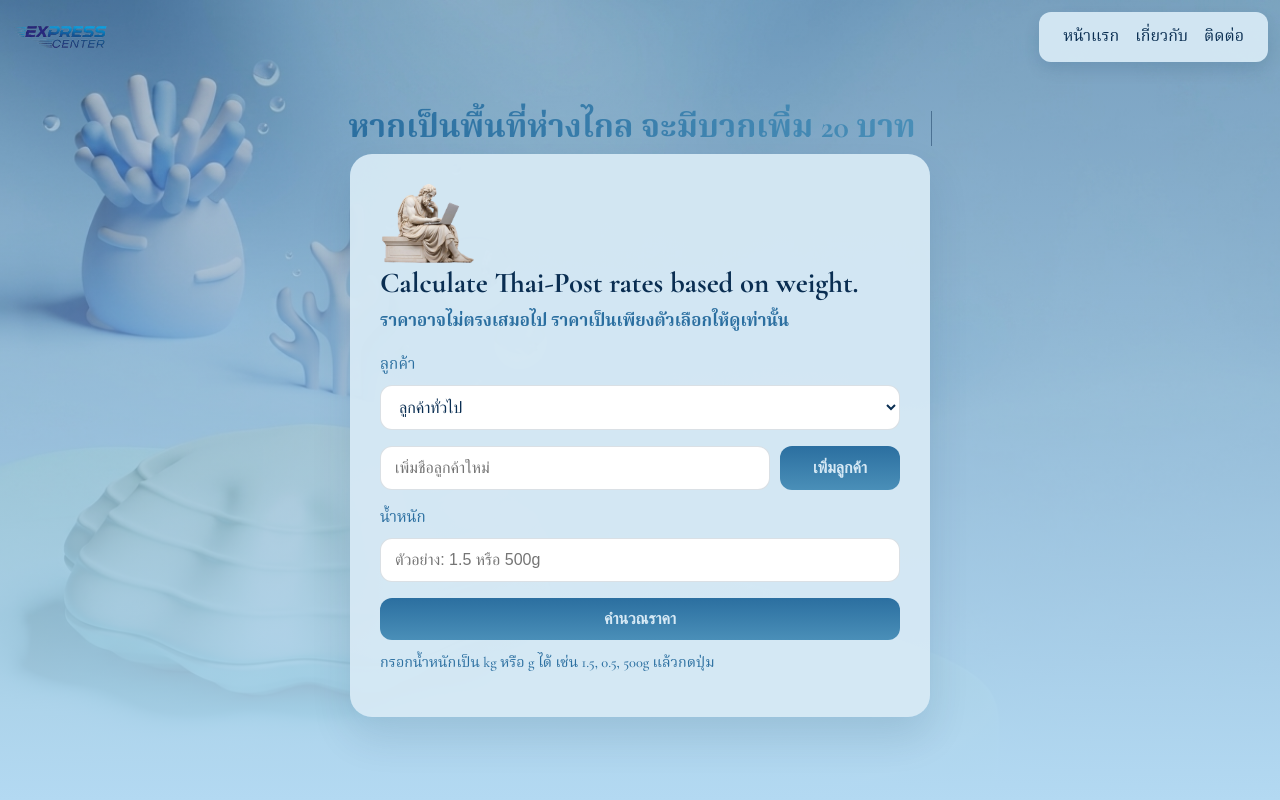
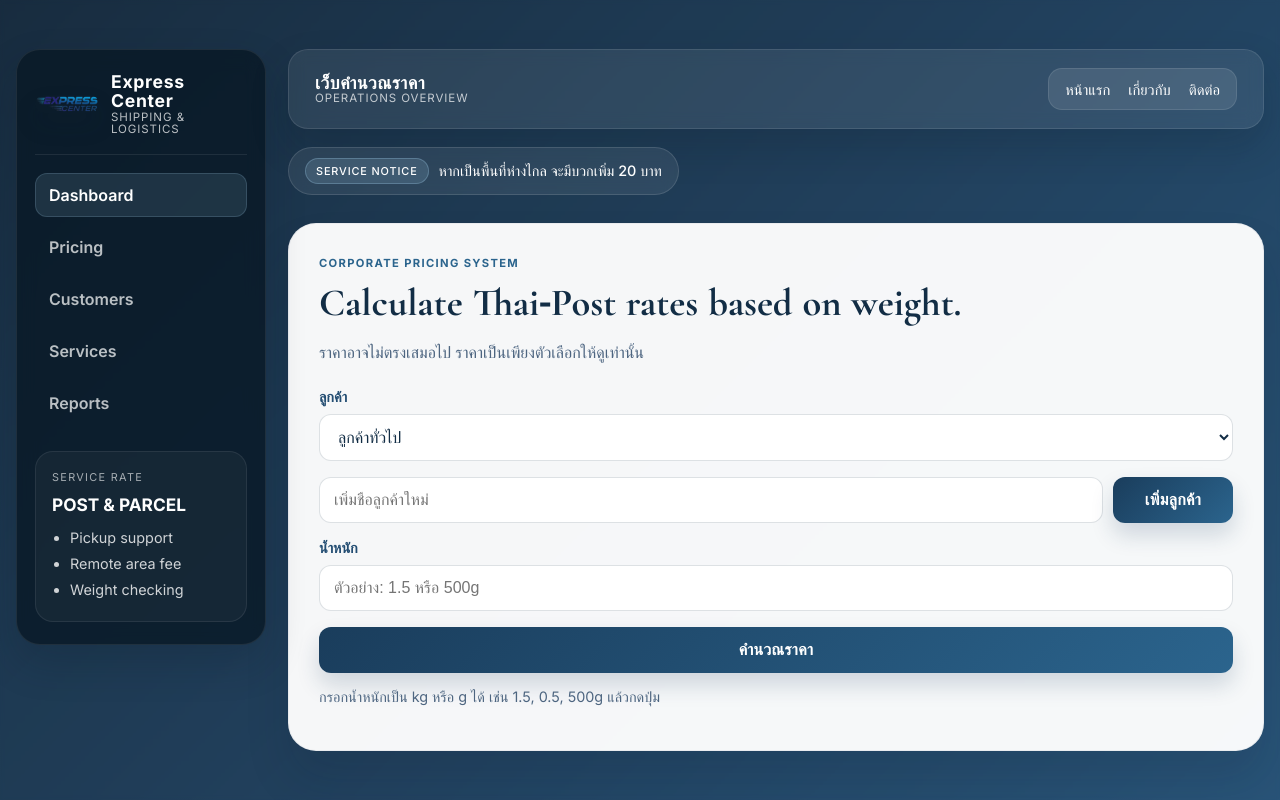
Before and after one commit to infohtml99-beep/Calculate-For-shop, a plain HTML site: page index.html in a window 1280 px wide. Drawn offline with nearby package versions, Linux system fonts and the light colour scheme.

Commit message:
28/10/68
28/10/68

```diff
--- a/index.html
+++ b/index.html
@@ -7,11 +7,44 @@
     <link rel="stylesheet" href="style.css" />
   </head>
   <body>
+    <div class="page-shell">
+      <aside class="sidebar" aria-label="Sidebar menu">
+        <div class="sidebar-brand">
+          <img src="logo.png" alt="Logo" class="brand-logo" />
+          <div class="brand-copy">
+            <span class="brand-name">Express Center</span>
+            <small>Shipping & Logistics</small>
+          </div>
+        </div>
+
+        <nav class="sidebar-nav" aria-label="Sidebar navigation">
+          <a href="#home" class="nav-item active">Dashboard</a>
+          <a href="#rate" class="nav-item">Pricing</a>
+          <a href="#customers" class="nav-item">Customers</a>
+          <a href="#services" class="nav-item">Services</a>
+          <a href="#reports" class="nav-item">Reports</a>
+        </nav>
+
+        <div class="sidebar-card">
+          <p class="card-label">Service Rate</p>
+          <strong>POST & PARCEL</strong>
+          <ul>
+            <li>Pickup support</li>
+            <li>Remote area fee</li>
+            <li>Weight checking</li>
+          </ul>
+        </div>
+      </aside>
+
+      <div class="main-panel">
         <div class="top-bar">
-      <header>
-        <img src="logo.png" alt="Logo" class="brand-logo" />
+          <header class="brand-block">
+            <div class="brand-copy">
+              <span class="brand-name">เว็บคำนวณราคา</span>
+              <small>Operations Overview</small>
+            </div>
           </header>
-      <nav class="navbar">
+          <nav class="navbar" aria-label="Main navigation">
             <ul class="nav-links">
               <li><a href="#home">หน้าแรก</a></li>
               <li><a href="#about">เกี่ยวกับ</a></li>
@@ -19,17 +52,20 @@
             </ul>
           </nav>
         </div>
-    <span class="logo" id="logo">
-      <u>หากเป็นพื้นที่ห่างไกล จะมีบวกเพิ่ม 20 บาท</u></span
-    >
-    <div class="container">
-      <div>
-        <img src="bg7.png" alt="Logo" class="brand-logo" />
+
+        <div class="info-banner" id="logo">
+          <span class="badge">Service Notice</span>
+          <span>หากเป็นพื้นที่ห่างไกล จะมีบวกเพิ่ม 20 บาท</span>
         </div>
+
+        <main class="content-grid">
+          <section class="container" aria-label="Rate calculator">
+            <p class="eyebrow">Corporate Pricing System</p>
             <h1 class="title">Calculate Thai-Post rates based on weight.</h1>
-      <h1 class="subtitle">
+            <h2 class="subtitle">
               ราคาอาจไม่ตรงเสมอไป ราคาเป็นเพียงตัวเลือกให้ดูเท่านั้น
-      </h1>
+            </h2>
+
             <label for="customerSelect">ลูกค้า</label>
             <select id="customerSelect">
               <option value="general" selected>ลูกค้าทั่วไป</option>
@@ -39,6 +75,7 @@
               <option value="nopKorn">คุณนพกร นิตย์โฆษกุล</option>
               <option value="chaTri ">คุณชาตรี ศรีสมทรง</option>
             </select>
+
             <div class="add-customer-row">
               <input
                 type="text"
@@ -47,18 +84,24 @@
               />
               <button id="addCustomerBtn" type="button">เพิ่มลูกค้า</button>
             </div>
+
             <label for="inputValue">น้ำหนัก</label>
             <input
               type="text"
               id="inputValue"
               placeholder="ตัวอย่าง: 1.5 หรือ 500g"
             />
+
             <button id="calculateBtn">คำนวณราคา</button>
             <div id="result" class="result-box hidden"></div>
             <p class="hint">
               กรอกน้ำหนักเป็น kg หรือ g ได้ เช่น 1.5, 0.5, 500g แล้วกดปุ่ม
             </p>
+          </section>
+        </main>
       </div>
+    </div>
+
     <script src="app.js"></script>
   </body>
 </html>
--- a/style.css
+++ b/style.css
@@ -1,205 +1,310 @@
 @import url("https://fonts.googleapis.com/css2?family=Inter:wght@400;500;600;700&family=Cormorant+Garamond:wght@500;600;700&family=Noto+Serif+Thai:wght@400;500;600;700&family=Roboto+Mono:wght@400;500&display=swap");
 
 :root {
-  --blue-900: #0a2e52;
-  --blue-800: #1a4d7a;
-  --blue-700: #2b6fa0;
-  --blue-600: #4a8fb8;
-  --blue-300: #7fb3d5;
-  --blue-100: #d6e9f5;
-  --accent: #7fb3d5;
+  --navy-950: #0c1f2f;
+  --navy-900: #122d45;
+  --navy-800: #1a3d5c;
+  --navy-700: #234d72;
+  --navy-600: #2b648d;
+  --sky-300: #a6d4ef;
+  --sky-200: #dbeef9;
+  --sky-100: #edf7ff;
+  --white: #ffffff;
+  --text-soft: #4d6580;
+  --shadow: rgba(12, 31, 47, 0.12);
+}
+
+* {
+  box-sizing: border-box;
+}
+
+html {
+  scroll-behavior: smooth;
 }
 
 body {
   margin: 0;
   min-height: 100vh;
   display: flex;
-  flex-direction: column;
   align-items: center;
   justify-content: center;
-  background:
-    linear-gradient(rgba(10, 46, 82, 0.25), #b3d9f2),
-    url("bg11.png") center/cover no-repeat;
+  background: linear-gradient(135deg, #0f2438, #214d73);
+  font-family: "Inter", "Segoe UI", Tahoma, Geneva, Verdana, sans-serif;
+  color: var(--navy-900);
+  padding: 32px 16px;
+}
+
+body::before {
+  content: "";
+  position: fixed;
+  inset: 0;
+  background: rgba(255, 255, 255, 0.04);
+  backdrop-filter: blur(2px);
+  pointer-events: none;
+}
+
+.page-shell {
   position: relative;
-  font-family:
-    "Cormorant Garamond", "Noto Serif Thai", "Segoe UI", Tahoma, Geneva,
-    Verdana, serif;
-  color: var(--blue-900);
+  z-index: 1;
+  width: min(1280px, 100%);
+  display: flex;
+  align-items: flex-start;
+  gap: 22px;
+}
+
+.sidebar {
+  width: 250px;
+  min-width: 250px;
+  background: rgba(8, 24, 37, 0.78);
+  border: 1px solid rgba(255, 255, 255, 0.08);
+  border-radius: 24px;
+  padding: 22px 18px;
+  box-shadow: 0 18px 38px rgba(12, 31, 47, 0.24);
+  backdrop-filter: blur(10px);
+}
+
+.sidebar-brand {
+  display: flex;
+  align-items: center;
+  gap: 12px;
+  padding-bottom: 18px;
+  margin-bottom: 18px;
+  border-bottom: 1px solid rgba(255, 255, 255, 0.08);
+}
+
+.sidebar-brand .brand-copy {
+  color: var(--white);
+}
+
+.sidebar-nav {
+  display: flex;
+  flex-direction: column;
+  gap: 8px;
+}
+
+.nav-item {
+  display: block;
+  padding: 12px 14px;
+  border-radius: 12px;
+  color: rgba(255, 255, 255, 0.72);
+  text-decoration: none;
+  font-weight: 600;
+  transition: all 0.2s ease;
+}
+
+.nav-item:hover,
+.nav-item.active {
+  background: rgba(166, 212, 239, 0.12);
+  color: var(--white);
+  box-shadow: inset 0 0 0 1px rgba(166, 212, 239, 0.18);
+}
+
+.sidebar-card {
+  margin-top: 26px;
+  padding: 18px 16px;
+  border-radius: 18px;
+  background: rgba(255, 255, 255, 0.04);
+  border: 1px solid rgba(255, 255, 255, 0.08);
+  color: var(--white);
+}
+
+.card-label {
+  margin: 0 0 10px;
+  font-size: 0.68rem;
+  letter-spacing: 0.12em;
+  text-transform: uppercase;
+  color: rgba(255, 255, 255, 0.62);
+}
+
+.sidebar-card strong {
+  display: block;
+  font-size: 1.08rem;
+  margin-bottom: 10px;
+}
+
+.sidebar-card ul {
+  margin: 0;
+  padding-left: 18px;
+  color: rgba(255, 255, 255, 0.8);
+  line-height: 1.8;
+  font-size: 0.9rem;
+}
+
+.main-panel {
+  flex: 1;
+  min-width: 0;
 }
 
 .top-bar {
-  position: absolute;
-  top: 12px;
-  left: 12px;
-  right: 12px;
   display: flex;
   justify-content: space-between;
   align-items: center;
-  z-index: 20;
-  width: calc(100% - 24px);
+  gap: 24px;
+  padding: 18px 26px;
+  border: 1px solid rgba(255, 255, 255, 0.1);
+  border-radius: 20px;
+  background: rgba(255, 255, 255, 0.08);
+  box-shadow: 0 18px 38px rgba(12, 31, 47, 0.2);
+  backdrop-filter: blur(8px);
 }
 
-.navbar {
-  background: rgba(214, 233, 245, 0.95);
-  padding: 12px 24px;
-  border-radius: 12px;
-  box-shadow: 0 8px 16px rgba(10, 46, 82, 0.12);
-  color: var(--blue-900);
-  font-family: "Noto Serif Thai", serif;
-}
-.nav-links {
-  list-style: none;
+.brand-block {
   display: flex;
-  gap: 16px;
-  margin: 0;
-  padding: 0;
-}
-.nav-links li a {
-  text-decoration: none;
-  color: var(--blue-900);
-  font-weight: 500;
-  transition: color 0.3s ease;
-}
-.nav-links li a:hover {
-  color: var(--blue-600);
-}
-
-header {
-  position: static;
-  z-index: 20;
+  align-items: center;
+  gap: 14px;
+  min-width: 0;
 }
 
 .brand-logo {
   display: block;
-  max-width: 96px;
-  width: 100%;
+  max-width: 64px;
   height: auto;
+  border-radius: 14px;
+  box-shadow: 0 12px 22px rgba(12, 31, 47, 0.18);
 }
 
-.logo-1 {
-  top: 0;
-  right: 12px;
-  width: 110px;
-  margin: 0;
-  position: static;
+.brand-copy {
+  display: flex;
+  flex-direction: column;
+  line-height: 1.1;
+  color: var(--white);
 }
 
-/* Background video (kept for potential use) */
-#bg-video {
-  position: fixed;
-  top: 0;
-  left: 0;
-  width: 100%;
-  height: 100vh;
-  object-fit: cover;
-  z-index: -1;
+.brand-name {
+  font-size: 1.1rem;
+  font-weight: 700;
+  letter-spacing: 0.04em;
 }
 
-/* subtle overlay for readability */
-body::before {
-  content: "";
-  position: fixed;
-  inset: 0;
-  /* background: rgba(86, 236, 204, 0.03); */
-  backdrop-filter: blur(0px);
-  z-index: 0;
-  pointer-events: none;
+.brand-copy small {
+  font-size: 0.72rem;
+  letter-spacing: 0.08em;
+  color: rgba(255, 255, 255, 0.72);
+  text-transform: uppercase;
 }
 
-/* Ensure main UI sits above overlay */
-/* .container,
-header,
-.logo,
-.logo-1 {
-  position: relative;
-  z-index: 10;
-} */
-
-.subtitle {
-  font-size: 1.05rem;
-  color: var(--blue-700);
+.navbar {
+  background: rgba(255, 255, 255, 0.1);
+  border: 1px solid rgba(255, 255, 255, 0.1);
+  border-radius: 14px;
+  padding: 10px 16px;
 }
 
-.logo {
-  font-size: 2rem;
-  color: white;
-  margin-top: 20px;
+.nav-links {
+  list-style: none;
+  display: flex;
+  align-items: center;
+  gap: 18px;
+  margin: 0;
+  padding: 0;
+}
+
+.nav-links li a {
+  text-decoration: none;
+  color: var(--white);
+  font-size: 0.92rem;
+  font-weight: 500;
+  transition: opacity 0.2s ease;
+}
+
+.nav-links li a:hover {
+  opacity: 0.8;
+}
+
+.info-banner {
+  margin: 18px auto 0;
   display: inline-flex;
   align-items: center;
-  padding-right: 16px;
-  position: relative;
-  background: linear-gradient(90deg, var(--blue-700), var(--blue-600));
-  background-clip: text;
-  -webkit-background-clip: text;
-  color: transparent;
-  font-family: "Cormorant Garamond", "Noto Serif Thai", serif;
-  font-weight: bold;
+  gap: 10px;
+  padding: 10px 16px;
+  border-radius: 999px;
+  background: rgba(255, 255, 255, 0.08);
+  border: 1px solid rgba(255, 255, 255, 0.12);
+  color: var(--white);
+  font-size: 0.9rem;
+  font-weight: 500;
+  backdrop-filter: blur(8px);
 }
 
-.logo::after {
-  content: "";
-  position: absolute;
-  right: 0;
-  top: 8px;
-  height: calc(100% - 16px);
-  width: 1px;
-  background: rgba(10, 46, 82, 0.45);
-}
-.title {
-  font-size: 1.8rem;
-  font-family: "Cormorant Garamond", "Noto Serif Thai", serif;
-  color: var(--blue-900);
-  margin-bottom: 8px;
-  font-weight: bold;
+.badge {
+  display: inline-block;
+  padding: 5px 10px;
+  border-radius: 999px;
+  background: rgba(166, 212, 239, 0.15);
+  border: 1px solid rgba(166, 212, 239, 0.28);
+  text-transform: uppercase;
+  font-size: 0.68rem;
+  letter-spacing: 0.08em;
 }
 
-@keyframes glowPulse {
-  0%,
-  100% {
-    opacity: 1;
-    transform: translateY(0);
-  }
-  50% {
-    opacity: 0.9;
-    transform: translateY(-2px);
-  }
+.content-grid {
+  display: block;
+  margin-top: 28px;
 }
 
 .container {
-  width: min(520px, 90%);
-  background: rgba(214, 233, 245, 0.95); /* var(--blue-100) light */
-  padding: 28px 30px;
-  border-radius: 22px;
-  box-shadow: 0 20px 40px rgba(10, 46, 82, 0.12);
-  color: var(--blue-900);
+  width: 100%;
+  background: rgba(255, 255, 255, 0.96);
+  padding: 32px 30px 28px;
+  border-radius: 28px;
+  border: 1px solid rgba(18, 45, 69, 0.06);
+  box-shadow: 0 28px 44px rgba(12, 31, 47, 0.14);
+  color: var(--navy-900);
 }
 
-h1 {
-  margin: 0 0 18px;
-  font-size: 1.5rem;
-  font-family: "Cormorant Garamond", "Noto Serif Thai", serif;
-  color: var(--blue-900);
+.eyebrow {
+  margin: 0 0 12px;
+  color: var(--navy-600);
+  text-transform: uppercase;
+  letter-spacing: 0.12em;
+  font-size: 0.7rem;
+  font-weight: 700;
+}
+
+.title {
+  margin: 0 0 12px;
+  font-size: clamp(2rem, 3vw, 2.6rem);
+  line-height: 1.2;
+  color: var(--navy-900);
+  font-family: "Noto Serif Thai", "Cormorant Garamond", serif;
+  font-weight: 700;
+}
+
+.subtitle {
+  margin: 0 0 22px;
+  font-size: 1rem;
+  color: var(--text-soft);
+  font-weight: 500;
+  line-height: 1.6;
 }
 
 label {
   display: block;
-  margin-bottom: 8px;
-  font-size: 0.95rem;
-  color: var(--blue-700);
+  margin: 0 0 8px;
+  color: var(--navy-700);
+  font-size: 0.9rem;
+  font-weight: 600;
 }
 
 input,
 select {
   width: 100%;
-  padding: 12px 14px;
-  border: 1px solid rgba(10, 46, 82, 0.15);
+  padding: 13px 14px;
+  border: 1px solid rgba(18, 45, 69, 0.14);
   border-radius: 12px;
   font-size: 1rem;
   outline: none;
   box-sizing: border-box;
   margin-bottom: 16px;
-  background: #fff;
-  color: var(--blue-900);
+  background: var(--white);
+  color: var(--navy-900);
+  transition: border-color 0.2s ease, box-shadow 0.2s ease;
+}
+
+input:focus,
+select:focus {
+  border-color: var(--navy-600);
+  box-shadow: 0 0 0 4px rgba(43, 100, 141, 0.09);
 }
 
 .add-customer-row {
@@ -212,43 +317,42 @@
 .add-customer-row input {
   margin-bottom: 0;
 }
+
 .add-customer-row button {
   width: auto;
   min-width: 120px;
 }
 
-input:focus,
-select:focus {
-  border-color: var(--blue-600);
-  box-shadow: 0 0 0 4px rgba(10, 46, 82, 0.06);
-}
-
 button {
   width: 100%;
-  padding: 12px 14px;
+  padding: 14px 16px;
   border: none;
   border-radius: 12px;
-  background: linear-gradient(180deg, var(--blue-700), var(--blue-600));
-  color: var(--blue-100);
+  background: linear-gradient(135deg, var(--navy-800), var(--navy-600));
+  color: var(--white);
   cursor: pointer;
   font-size: 1rem;
-  font-weight: 600;
+  font-weight: 700;
+  letter-spacing: 0.02em;
+  transition: transform 0.18s ease, box-shadow 0.18s ease;
+  box-shadow: 0 12px 22px rgba(26, 61, 92, 0.18);
 }
 
 button:hover {
-  filter: brightness(1.05);
+  transform: translateY(-1px);
+  box-shadow: 0 14px 26px rgba(26, 61, 92, 0.22);
 }
 
 #result {
   margin-top: 18px;
   padding: 18px 20px;
   border-radius: 18px;
-  background: linear-gradient(135deg, var(--blue-100), var(--blue-300));
-  border: 1px solid rgba(10, 46, 82, 0.08);
-  box-shadow: 0 16px 30px rgba(10, 46, 82, 0.06);
-  color: var(--blue-900);
+  background: linear-gradient(135deg, var(--sky-100), var(--sky-200));
+  border: 1px solid rgba(18, 45, 69, 0.08);
+  box-shadow: 0 16px 30px rgba(18, 45, 69, 0.08);
+  color: var(--navy-900);
   font-size: 1rem;
-  line-height: 1.6;
+  line-height: 1.7;
   font-weight: 500;
   max-width: 100%;
   font-family: "Noto Serif Thai", serif;
@@ -257,31 +361,73 @@
 .numeric {
   font-family: "Roboto Mono", "Inter", sans-serif;
   font-variant-numeric: tabular-nums;
-  font-weight: 500;
+  font-weight: 600;
 }
 
 #result.visible {
   display: block;
 }
+
 #result.hidden {
   display: none;
 }
 
 #result strong {
   display: block;
+  margin-bottom: 8px;
   font-size: 1.2rem;
-  margin-bottom: 10px;
-  color: var(--blue-800);
+  color: var(--navy-800);
 }
 
 .result-detail {
-  margin-top: 10px;
-  font-size: 0.95rem;
-  color: var(--blue-700);
+  margin-top: 8px;
+  color: var(--text-soft);
+  font-size: 0.92rem;
 }
 
 .hint {
   margin-top: 12px;
-  color: var(--blue-700);
+  color: var(--text-soft);
   font-size: 0.9rem;
+  line-height: 1.6;
 }
+
+@media (max-width: 860px) {
+  .top-bar {
+    flex-direction: column;
+    align-items: flex-start;
+  }
+
+  .content-grid {
+    grid-template-columns: 1fr;
+  }
+
+  .visual-card img {
+    min-height: 320px;
+  }
+}
+
+@media (max-width: 520px) {
+  body {
+    padding: 20px 12px;
+  }
+
+  .top-bar,
+  .container {
+    padding-left: 18px;
+    padding-right: 18px;
+  }
+
+  .nav-links {
+    gap: 10px;
+    flex-wrap: wrap;
+  }
+
+  .add-customer-row {
+    grid-template-columns: 1fr;
+  }
+
+  .add-customer-row button {
+    width: 100%;
+  }
+}
```
Lines whose indentation alone changed are shown as unchanged.
